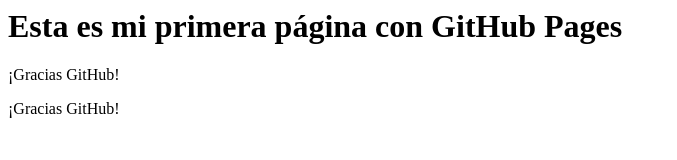
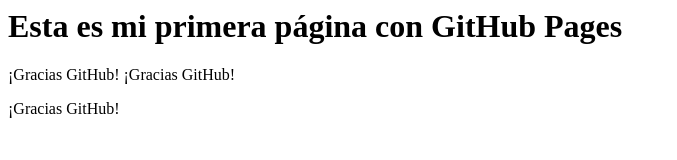
Before and after one commit to Magurtoy2k/1st-IT-Lab-Repo, a plain HTML site: page index.html in a window 1280 px wide. Shown: the whole page, without its empty margins (0-677 px from the left). Drawn offline with Linux system fonts and the light colour scheme.

Commit message:
Update index.html

```diff
--- a/index.html
+++ b/index.html
@@ -1,5 +1,6 @@
 <html>
 <h1> Esta es mi primera página con GitHub Pages </h1>
 <span style=»font-family:verdana»> ¡Gracias GitHub!</span>
+<span style=»color:blue»>  ¡Gracias GitHub! </span>
 <p>¡Gracias GitHub!</p>
 </html>
```
